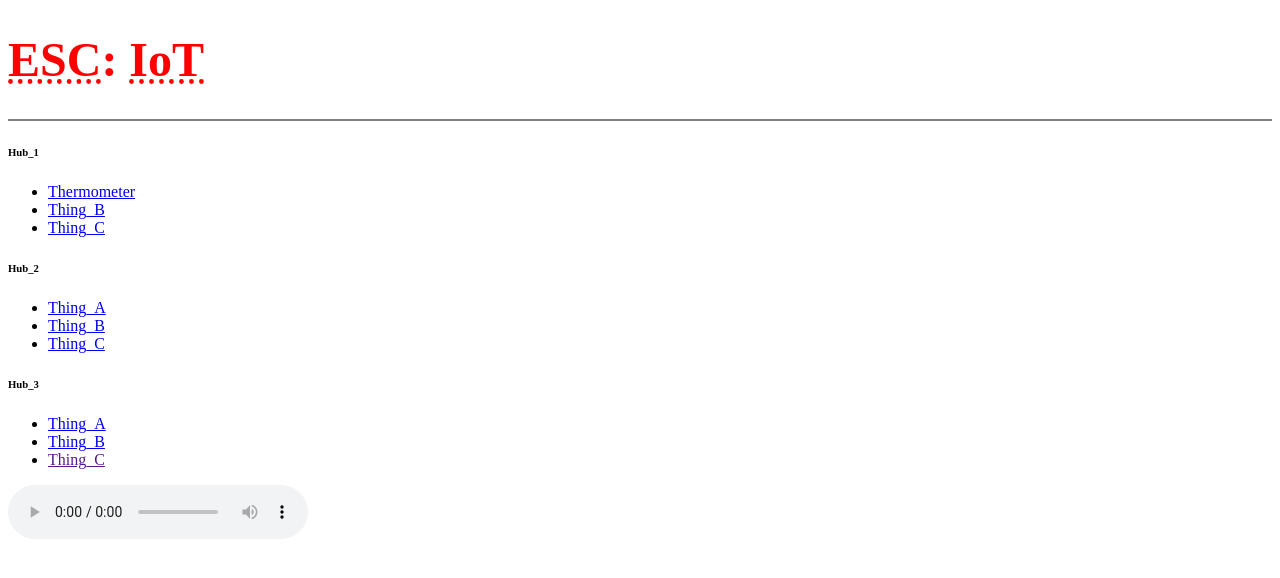
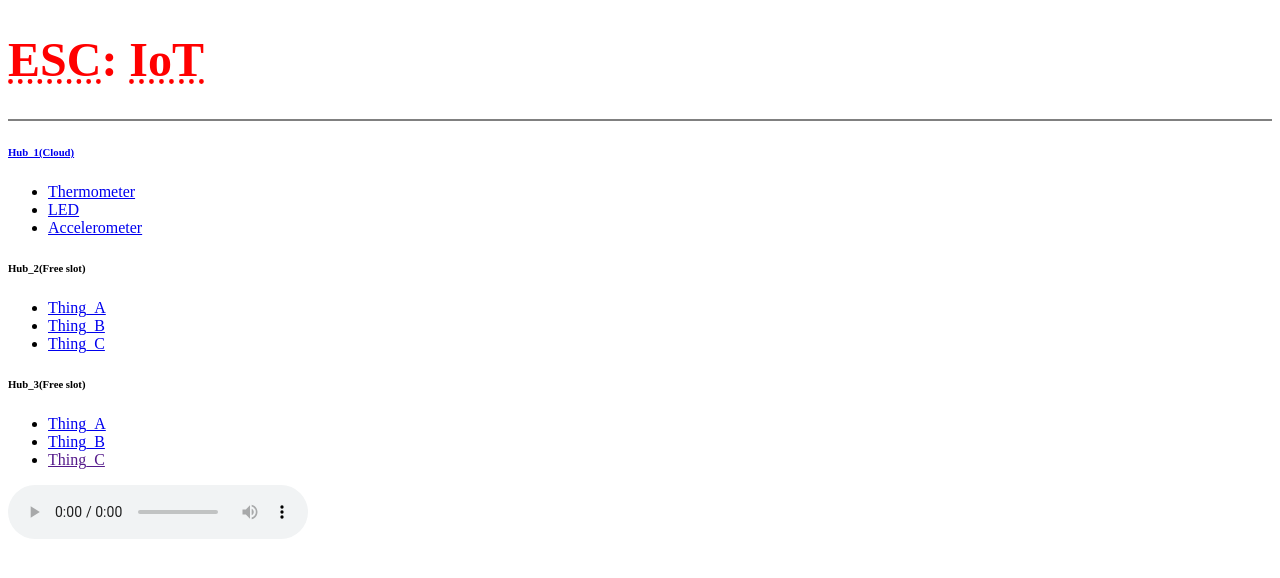
Before and after one commit to eclub-sense/iot-cloud, a plain HTML site: page index.html in a window 1280 px wide. Drawn offline with Linux system fonts and the light colour scheme.

Commit message:
update with zetta links

```diff
--- a/index.html
+++ b/index.html
@@ -7,19 +7,19 @@
   <body style="background-color:white">
     <h1 style="color:red;font-size:300%"><abbr title="eClub Summer Camp">ESC</abbr>: <abbr title="Internet of Things">IoT</abbr></h1>
     <hr size="2" style="color:red;" noshade="noshade">
-    <h6>Hub_1</h6>
+    <h6><a href="http://browser.zettajs.io/#/overview?url=http:%2F%2F192.168.201.222:1337">Hub_1(Cloud)</a></h6>
     <ul>
-      <li title="Klik 1!"><a href="/registered_sensors/0000000a">Thermometer</a></li>
-      <li title="Klik 2!"><a href="javascript:;">Thing_B</a></li>
-      <li title="Klik 3!"><a href="javascript:;">Thing_C</a></li>
+      <li title="Klik 1!"><a href="http://browser.zettajs.io/#/device?url=http:%2F%2F192.168.201.222:1337%2Fservers%2FMyZetta%2Fdevices%2F0000000a">Thermometer</a></li>
+      <li title="Klik 2!"><a href="javascript:;">LED</a></li>
+      <li title="Klik 3!"><a href="javascript:;">Accelerometer</a></li>
     </ul>
-    <h6>Hub_2</h6>
+    <h6>Hub_2(Free slot)</h6>
     <ul>
       <li title="Klik 4!"><a href="javascript:;">Thing_A</a></li>
       <li title="Klik 5!"><a href="javascript:;">Thing_B</a></li>
       <li title="Klik 6!"><a href="javascript:;">Thing_C</a></li>
     </ul>
-    <h6>Hub_3</h6>
+    <h6>Hub_3(Free slot)</h6>
     <ul>
       <li title="Klik 7!"><a href="javascript:;">Thing_A</a></li>
       <li title="Klik 8!"><a href="javascript:;">Thing_B</a></li>
```
